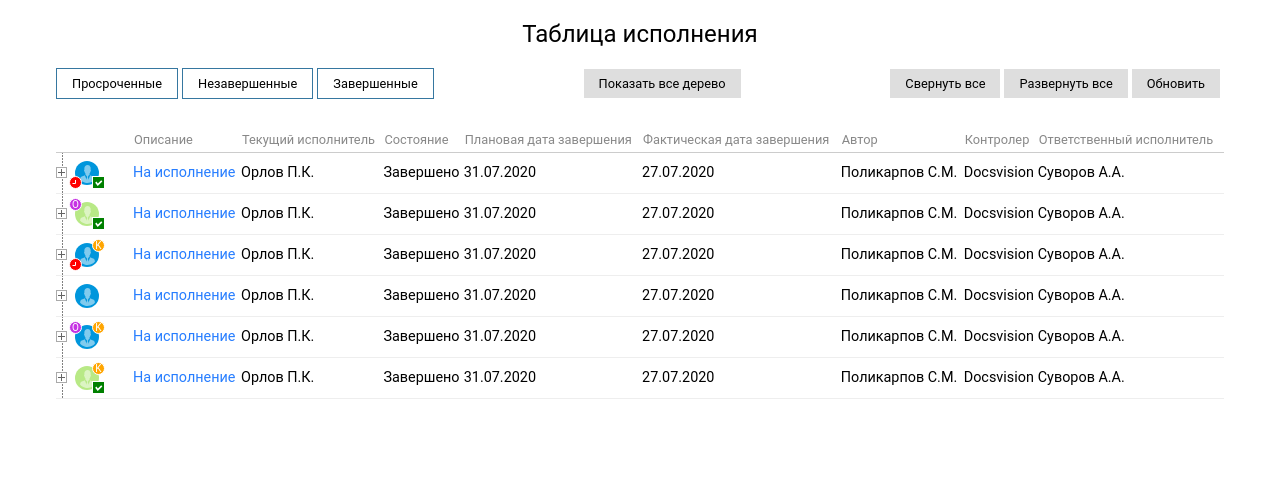
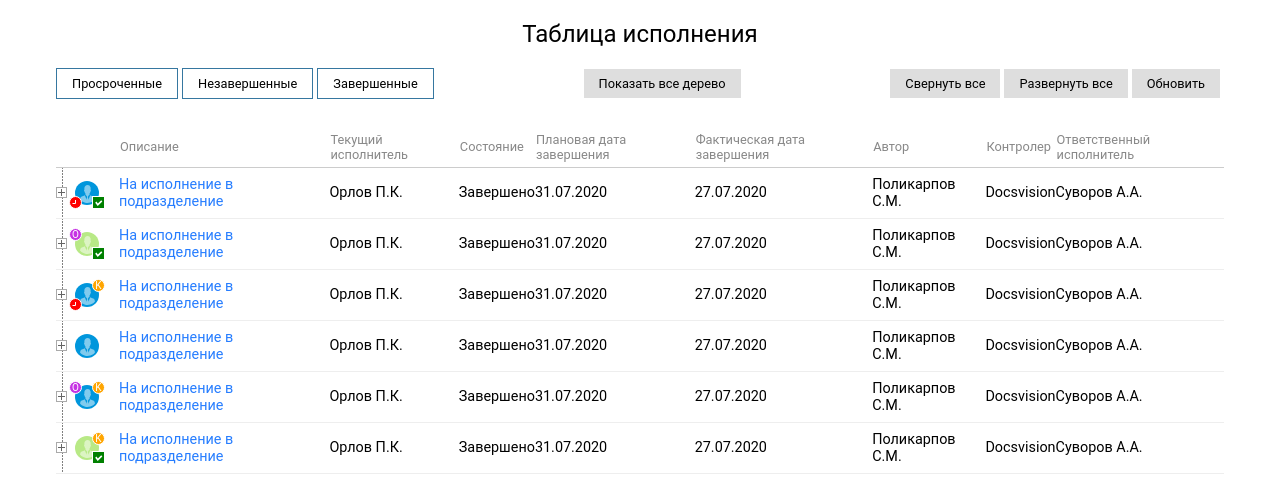
Before and after one commit to emptyfortress/v3, a Vue app: page / in a window 1280 px wide. Shown: the top 502 px of the page. Built offline with nearby package versions, Linux system fonts and the light colour scheme.

Commit message:
change text

```diff
--- a/src/components/Row.vue
+++ b/src/components/Row.vue
@@ -11,7 +11,7 @@
 				:contr="contr"
 				:time="time"
 				:otvet="otvet")
-	td.link На исполнение
+	td.link На исполнение в подразделение
 	td Орлов П.К.
 	td Завершено
 	td 31.07.2020
--- a/src/components/Row1.vue
+++ b/src/components/Row1.vue
@@ -12,7 +12,7 @@
 				:time="time"
 				:otvet="otvet"
 				)
-	td.link На исполнение
+	td.link Подготовить ответ
 	td Орлов П.К.
 	td Завершено
 	td 31.07.2020
--- a/src/components/Row2.vue
+++ b/src/components/Row2.vue
@@ -12,7 +12,7 @@
 				:time="time"
 				:otvet="otvet"
 				)
-	td.link На исполнение
+	td.link Предоставить данные
 	td Орлов П.К.
 	td Завершено
 	td 31.07.2020
--- a/src/components/Row3.vue
+++ b/src/components/Row3.vue
@@ -12,7 +12,7 @@
 				:time="time"
 				:otvet="otvet"
 				)
-	td.link На исполнение
+	td.link Справка по подразделению
 	td Орлов П.К.
 	td Завершено
 	td 31.07.2020
--- a/src/components/Row4.vue
+++ b/src/components/Row4.vue
@@ -9,7 +9,7 @@
 				:time="time"
 				:otvet="otvet"
 				)
-	td.link На исполнение
+	td.link Исполнить поручение
 	td Орлов П.К.
 	td Завершено
 	td 31.07.2020
--- a/src/components/User.vue
+++ b/src/components/User.vue
@@ -22,7 +22,7 @@
 	height: 24px;
 	position: relative;
 	text-align: center;
-	margin-right: 30px;
+	margin-right: 20px;
 	&.blue {
 		background: #0096DC;
 	}
```
